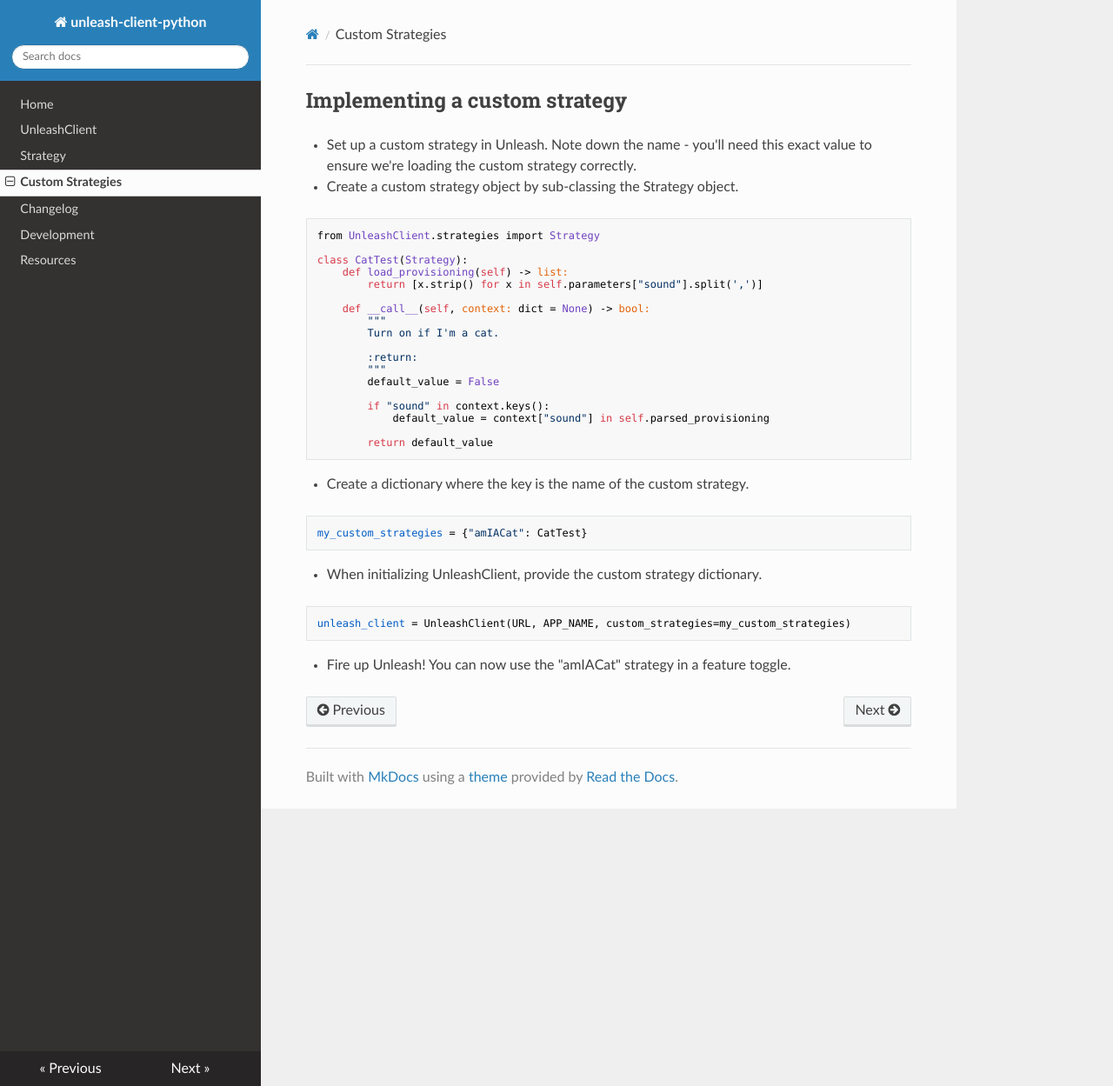
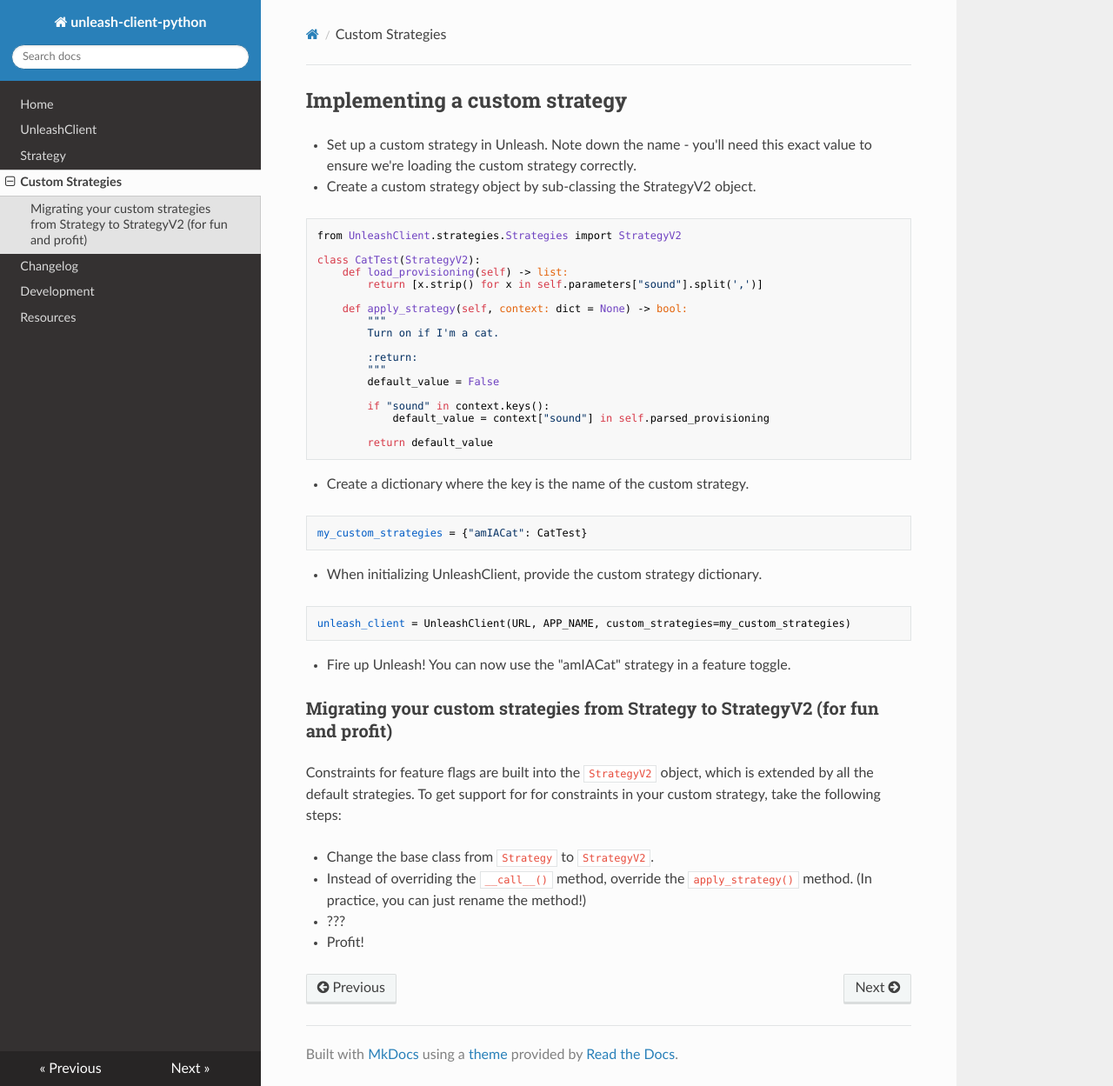
Before and after one commit to Unleash/unleash-client-python, an MkDocs documentation site: the page built from docs/customstrategies.md, in a window 1280 px wide and 1249 px high. Shown: the whole window at 87% size. Built offline with MkDocs 1.6.1, drawn with Linux system fonts in a browser that asks for light colours; nearby versions of some CDN libraries.

Commit message:
Add documentation.

````diff
--- a/docs/customstrategies.md
+++ b/docs/customstrategies.md
@@ -1,16 +1,16 @@
 ## Implementing a custom strategy
 
 * Set up a custom strategy in Unleash.  Note down the name - you'll need this exact value to ensure we're loading the custom strategy correctly.
-* Create a custom strategy object by sub-classing the Strategy object.
+* Create a custom strategy object by sub-classing the StrategyV2 object.
 
 ```
-from UnleashClient.strategies import Strategy
+from UnleashClient.strategies.Strategies import StrategyV2
 
-class CatTest(Strategy):
+class CatTest(StrategyV2):
     def load_provisioning(self) -> list:
         return [x.strip() for x in self.parameters["sound"].split(',')]
 
-    def __call__(self, context: dict = None) -> bool:
+    def apply_strategy(self, context: dict = None) -> bool:
         """
         Turn on if I'm a cat.
 
@@ -37,3 +37,11 @@
 ```
 
 * Fire up Unleash! You can now use the "amIACat" strategy in a feature toggle.
+
+### Migrating your custom strategies from Strategy to StrategyV2 (for fun and profit)
+Constraints for feature flags are built into the `StrategyV2` object, which is extended by all the default strategies.  To get support for for constraints in your custom strategy, take the following steps:
+
+- Change the base class from `Strategy` to `StrategyV2`.
+- Instead of overriding the `__call__()` method, override the `apply_strategy()` method.  (In practice, you can just rename the method!)
+- ???
+- Profit!
````
Also changed, not shown: docs/changelog.md (+6 -1 lines), 1 other file.
